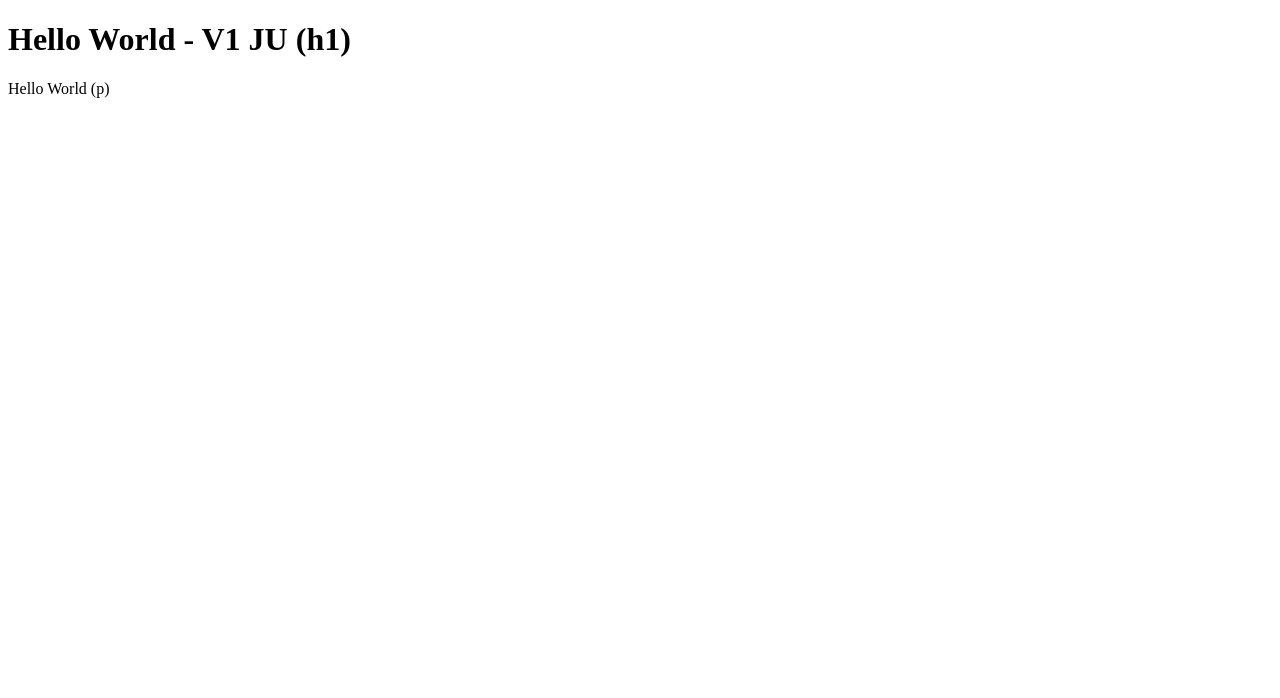
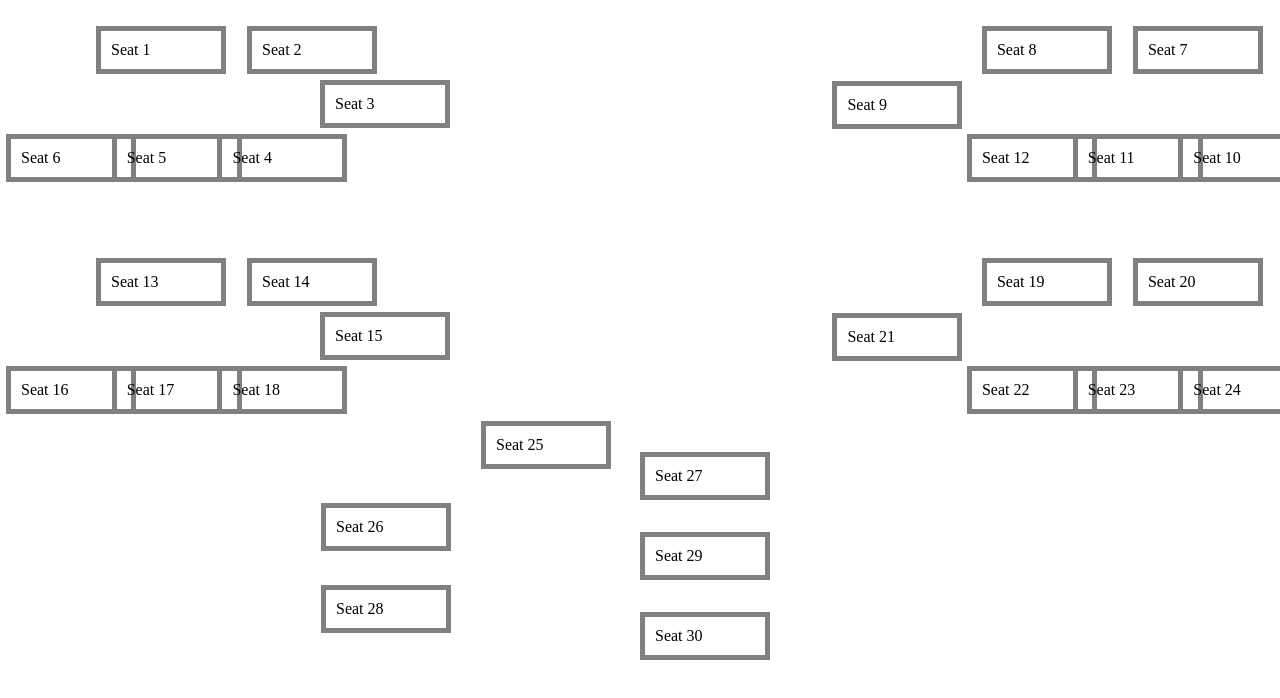
Before and after one commit to Jurso28/NewNode, a website: page public/index.html in a window 1280 px wide. Drawn offline with Linux system fonts and the light colour scheme.

Commit message:
Update index.html

```diff
--- a/public/index.html
+++ b/public/index.html
@@ -1,12 +1,208 @@
 <!DOCTYPE html>
-<html>
+<html lang="en">
 <head>
-<title>Hello World (title)</title>
+<title>UltimateSeatSelector Test Site</title>
+<meta charset="utf-8">
+<meta name ="viewport" content="width=device-width, initial-scale=1.0">
+<link rel="stylesheet" href="index.css">
 </head>
 <body>
+<div id="wrapper">
 
-<h1>Hello World - V1 JU (h1)</h1>
-<p>Hello World (p)</p>
 
+<! Left Side Seating Arrangement>
+
+<div class="split left">
+    <div class="row">
+        <div class="topcolumnL">
+            <div id="Box1">
+                <div class="popup" onclick="myFunction1()">Seat 1</div>
+            </div>
+        </div>
+        <div class="topcolumnL">
+            <div id="Box2">
+                <div class="popup" onclick="myFunction2()">Seat 2</div>
+            </div>
+        </div>
+    </div>
+    <div class="midleft">
+        <div id="Box3">
+            <div class="popup" onclick="myFunction3()">Seat 3</div>
+        </div>
+    </div>
+    <div class="row">
+        <div class="bottomcolumnL">
+            <div id="Box6">
+                <div class="popup" onclick="myFunction6()">Seat 6</div>
+            </div>
+        </div>
+        <div class="bottomcolumnL">
+            <div id="Box5">
+                <div class="popup" onclick="myFunction5()">Seat 5</div>
+            </div>
+        </div>
+        <div class="bottomcolumnL">
+            <div id="Box4">
+                <div class="popup" onclick="myFunction4()">Seat 4</div>
+            </div>
+        </div>
+    </div>
+
+<div class="Space"></div>
+
+<!Second Set on left side>
+    <div class="row">
+        <div class="topcolumnL">
+            <div id="Box13">
+                <div class="popup" onclick="myFunction13()">Seat 13</div>
+            </div>
+        </div>
+        <div class="topcolumnL">
+            <div id="Box14">
+                <div class="popup" onclick="myFunction14()">Seat 14</div>
+            </div>
+        </div>
+    </div>
+    <div class="midleft">
+        <div id="Box15">
+            <div class="popup" onclick="myFunction15()">Seat 15</div>
+        </div>
+    </div>
+    <div class="row">
+        <div class="bottomcolumnL">
+            <div id="Box16">
+                <div class="popup" onclick="myFunction16()">Seat 16</div>
+            </div>
+        </div>
+        <div class="bottomcolumnL">
+            <div id="Box17">
+                <div class="popup" onclick="myFunction17()">Seat 17</div>
+            </div>
+        </div>
+        <div class="bottomcolumnL">
+            <div id="Box18">
+                <div class="popup" onclick="myFunction18()">Seat 18</div>
+            </div>
+        </div>
+    </div>
+    <div class="center">
+        <div id="Box25">
+            <div class="popup" onclick="myFunction25()">Seat 25</div>
+        </div>
+    </div>
+    <div class="rowcenterL">
+        <div id="Box26">
+            <div class="popup" onclick="myFunction26()">Seat 26</div>
+        </div>
+    </div>
+    <div class="rowcenterL">
+        <div id="Box28">
+            <div class="popup" onclick="myFunction28()">Seat 28</div>
+        </div>
+
+    </div>
+</div>
+
+<! Right Side Seating Arrangement>
+<div class="split right">
+    <div class="row">
+        <div class="topcolumnR">
+            <div id="Box7">
+                <div class="popup" onclick="myFunction7()">Seat 7</div>
+            </div>
+        </div>
+        <div class="topcolumnR">
+            <div id="Box8">
+                <div class="popup" onclick="myFunction8()">Seat 8</div>
+            </div>
+        </div>
+    </div>
+    <div class="row">
+        <div class="midright">
+            <div id="Box9">
+                <div class="popup" onclick="myFunction9()">Seat 9</div>
+            </div>
+        </div>
+        <div class="bottomcolumnR">
+            <div id="Box10">
+                <div class="popup" onclick="myFunction10()">Seat 10</div>
+            </div>
+        </div>
+        <div class="bottomcolumnR">
+            <div id="Box11">
+                <div class="popup" onclick="myFunction11()">Seat 11</div>
+            </div>
+        </div>
+        <div class="bottomcolumnR">
+            <div id="Box12">
+                <div class="popup" onclick="myFunction12()">Seat 12</div>
+            </div>
+        </div>
+    </div>
+
+    <div class="Space"></div>
+
+    <!Second Seats on the right>
+    <div class="row">
+        <div class="topcolumnR">
+            <div id="Box20">
+                <div class="popup" onclick="myFunction20()">Seat 20</div>
+            </div>
+        </div>
+        <div class="topcolumnR">
+            <div id="Box19">
+                <div class="popup" onclick="myFunction19()">Seat 19</div>
+            </div>
+        </div>
+    </div>
+    <div class="row">
+        <div class="midright">
+            <div id="Box21">
+                <div class="popup" onclick="myFunction21()">Seat 21</div>
+            </div>
+        </div>
+        <div class="bottomcolumnR">
+            <div id="Box24">
+                <div class="popup" onclick="myFunction24()">Seat 24</div>
+            </div>
+
+        </div>
+        <div class="bottomcolumnR">
+            <div id="Box23">
+                <div class="popup" onclick="myFunction23()">Seat 23</div>
+            </div>
+        </div>
+        <div class="bottomcolumnR">
+            <div id="Box22">
+                <div class="popup" onclick="myFunction22()">Seat 22</div>
+            </div>
+        </div>
+    </div>
+
+    <div class="rowcenterR">
+        <div id="Box27">
+            <div class="popup" onclick="myFunction27()">Seat 27</div>
+        </div>
+    </div>
+    <div class="rowcenterR">
+        <div id="Box29">
+            <div class="popup" onclick="myFunction29()">Seat 29</div>
+        </div>
+    </div>
+    <div class="rowcenterR">
+        <div id="Box30">
+            <div class="popup" onclick="updateSeatbyNumber()">Seat 30</div>
+        </div>
+    </div>
+</div>
+
+
+
+<header>
+
+
+</footer>
+</div>
+<script src="demo.js"> </script>
 </body>
 </html>
```
